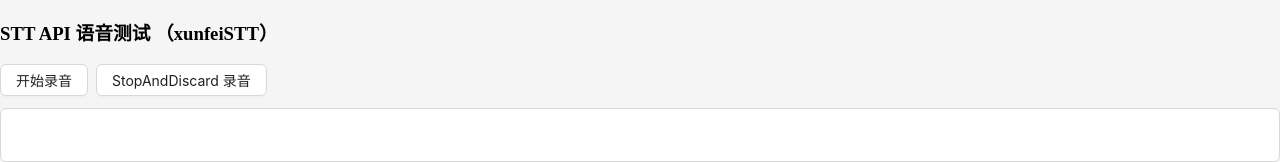
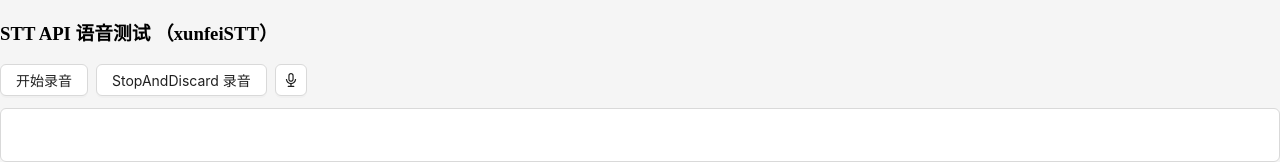
Before and after one commit to yanyunchangfeng/web-stts, a React app: page / in a window 1280 px wide. Shown: the part 584-746 px from the top of the page. Built offline with nearby package versions, Linux system fonts and the light colour scheme; the HTML template or start-up script is replaced by a standard one.

Commit message:
feat: add muted

```diff
--- a/config/webpack.common.js
+++ b/config/webpack.common.js
@@ -106,8 +106,8 @@
   },
   experiments: {
     topLevelAwait: true,
-    asyncWebAssembly: true,
-    lazyCompilation: isDev ? true : false // 按需编译
+    asyncWebAssembly: true
+    // lazyCompilation: isDev ? true : false // 按需编译
   },
   module: {
     // 用于配置模块加载规则，例如针对什么类型的资源需要使用哪些Loader进行处理
--- a/src/components/SpeechButton.tsx
+++ b/src/components/SpeechButton.tsx
@@ -1,8 +1,9 @@
-import { FC, useEffect, useMemo, useState } from 'react';
+import React, { FC, useEffect, useMemo, useState } from 'react';
 import { Button, Input, Space } from 'antd';
-import React from 'react';
+import { AudioOutlined, AudioMutedOutlined } from '@ant-design/icons';
 import { TTSVoice, SpeechResult, CombTTSExecStrategy } from 'src/shared';
 import { ttsService, speechRecognizerService, webRTCService, voiceFusionRequestService } from 'src/service';
+import { toggleState } from 'src/utils';
 
 const text = `《庄子》是中国道家思想的重要经典，书中通过寓言和对话探讨了自然、自由、生命和死亡的哲学。以下是《庄子》的一些核心思想：
      无为而治：强调顺应自然，不强求而为，主张自然发展的一种智慧。`;
@@ -17,6 +18,7 @@
   });
   const [speechErr, setSpeechErr] = useState('');
   const [rtcResultText, setRtcResultText] = useState<string>('');
+  const [isMuted, setIsMuted] = useState<boolean>(false);
   const speechResultText = useMemo(() => {
     const { interimContent, finalContent, confidence } = speechResult;
     return `
@@ -152,6 +154,16 @@
     handleStopCombineTTS();
     handleStopSTT();
   };
+  const handleToggleMuted = React.useCallback(() => {
+    if (!isMuted) {
+      webRTCService.mute();
+      setIsMuted(true);
+    } else {
+      webRTCService.unmute();
+      setIsMuted(false);
+    }
+  }, [isMuted]);
+
   return (
     <>
       <h3>Web SpeechSynthesize API 语音测试 （底层基于浏览器语音合成引擎，无需科学上网）</h3>
@@ -177,6 +189,7 @@
       <Space>
         <Button onClick={handleSTT}>{rtcRecordingText}</Button>
         <Button onClick={handleStopSTT}>StopAndDiscard 录音</Button>
+        <Button icon={!isMuted ? <AudioOutlined /> : <AudioMutedOutlined />} onClick={handleToggleMuted}></Button>
       </Space>
 
       <Input.TextArea value={rtcResultText} style={{ marginTop: 12 }} autoSize={{ minRows: 2, maxRows: 6 }} />
--- a/src/service/WebRTCService.ts
+++ b/src/service/WebRTCService.ts
@@ -1,5 +1,6 @@
 import { webmToWavConverterService } from 'src/service';
 import { SpeechError } from 'src/shared';
+
 class WebRTCService {
   private mediaRecorder!: MediaRecorder;
   private audioChunks: Blob[] = [];
@@ -9,8 +10,9 @@
   private analyser: AnalyserNode | null = null;
   isCheckingAudio = false;
   private audioTracks: MediaStreamTrack[] = [];
-  isNoSpeech = false;
+  private isNoSpeech = false;
   abortController = new AbortController();
+  private isMuted = false;
   async init(deviceId?: string) {
     try {
       this.stream = await navigator.mediaDevices.getUserMedia({
@@ -78,12 +80,16 @@
   private resetRecordingState() {
     this.isListening = false;
   }
+  private resetAudioMuteState() {
+    this.isMuted = false;
+  }
   private resetAudioData() {
     this.audioChunks = [];
     this.audioTracks = [];
   }
   private resetAudioInit() {
     this.resetRecordingState();
+    this.resetAudioMuteState();
     this.resetAudioData();
   }
   async onResult(): Promise<Blob> {
@@ -186,12 +192,9 @@
         return;
       }
       lastUpdateTime = timestamp;
-      if (this.abortController.signal.aborted) {
-        this.stopVoiceCheck(); // 清理资源
-        this.stop();
-        return;
+      if (this.isMuted) {
+        silenceDuration = 0;
       }
-
       this.analyser.getByteTimeDomainData(dataArray);
       const average = this.calculateAudioAverage(dataArray);
       console.log(average > threshold ? '有声音输入' : '无声音', average);
@@ -231,6 +234,19 @@
     }
     this.isCheckingAudio = false;
   }
+  mute() {
+    if (!this.isMuted) {
+      this.audioTracks.forEach((track) => (track.enabled = false));
+      this.isMuted = true;
+    }
+  }
+
+  unmute() {
+    if (this.isMuted) {
+      this.audioTracks.forEach((track) => (track.enabled = true));
+      this.isMuted = false;
+    }
+  }
 }
 
 export const webRTCService = new WebRTCService();
```
Also changed, not shown: package.json (+6 -5 lines), 1 other file (tests, documents, lock files or other folders).
